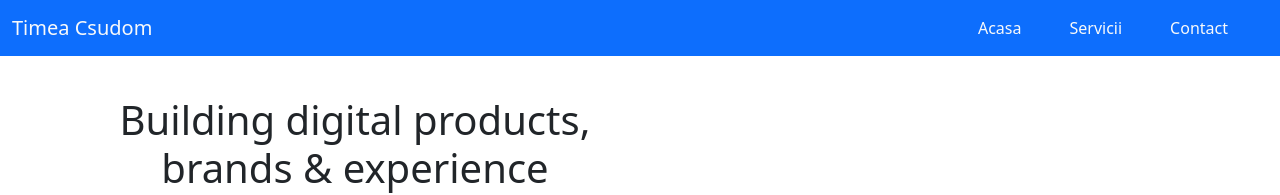
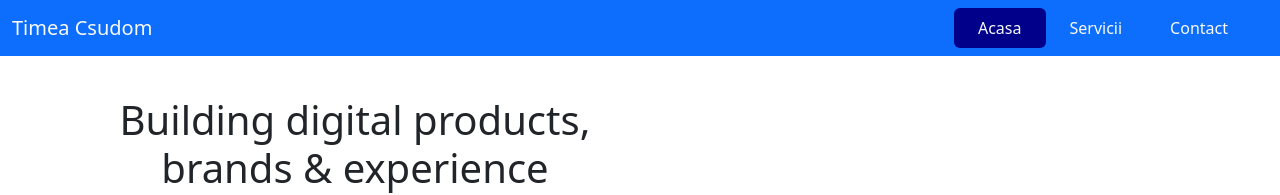
Before and after one commit to ITSchool-Web-Heroines/Tema-Bootstrap, a website built with Parcel: page src/index.html in a window 1280 px wide. In both pictures the pointer is over the item "Acasa". Shown: the top 195 px of the page. Built offline with nearby package versions, Linux system fonts and the light colour scheme; files whose address does not match are found by name.

Commit message:
Update style.scss

```diff
--- a/src/style.scss
+++ b/src/style.scss
@@ -1 +1,9 @@
 @import "~bootstrap/scss/bootstrap";
+.nav-item:hover {
+    background-color: rgb(12,100,230);
+    border-radius: 0.5rem;
+}
+
+.active {
+    background-color: darkblue;
+}
```
